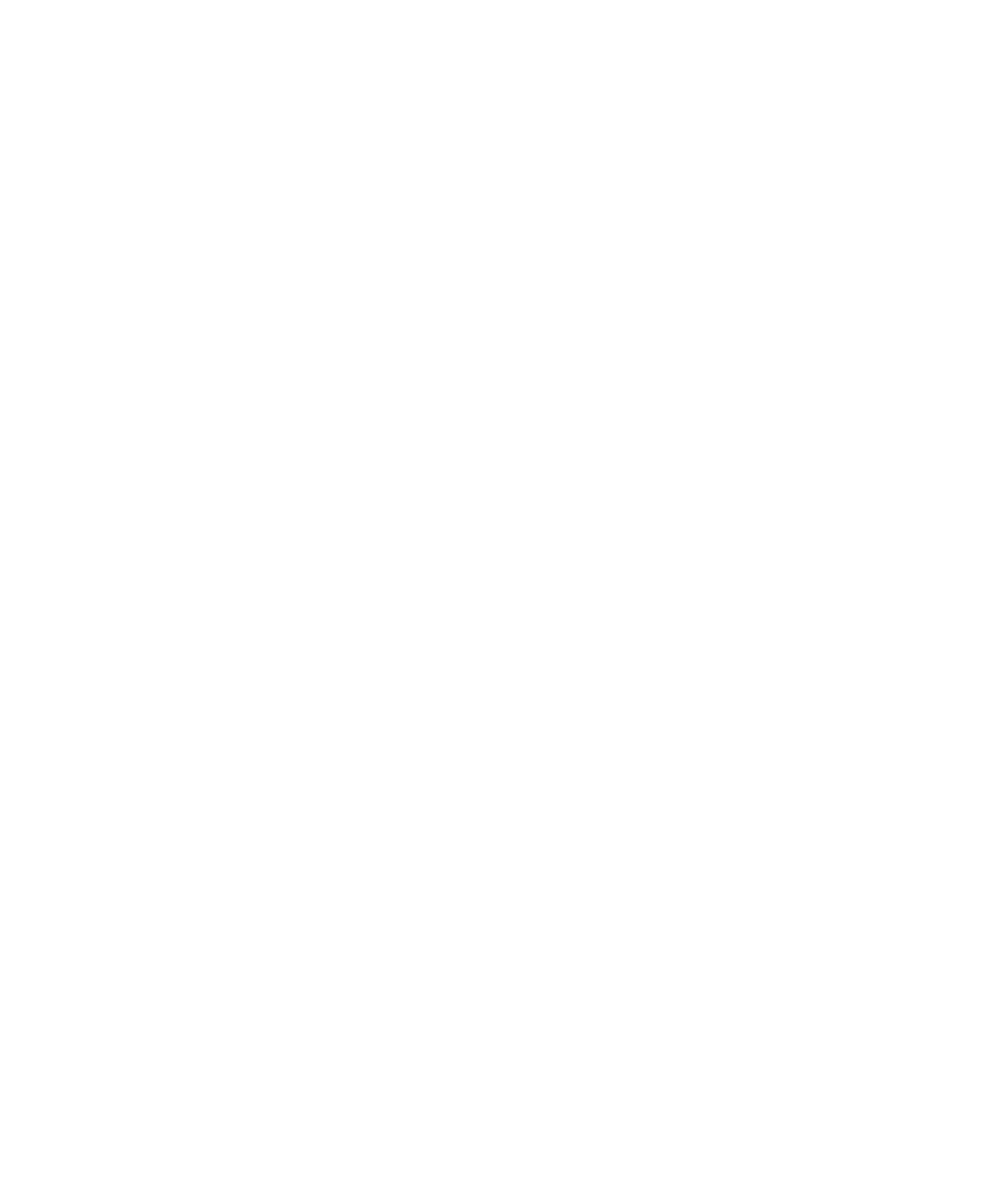
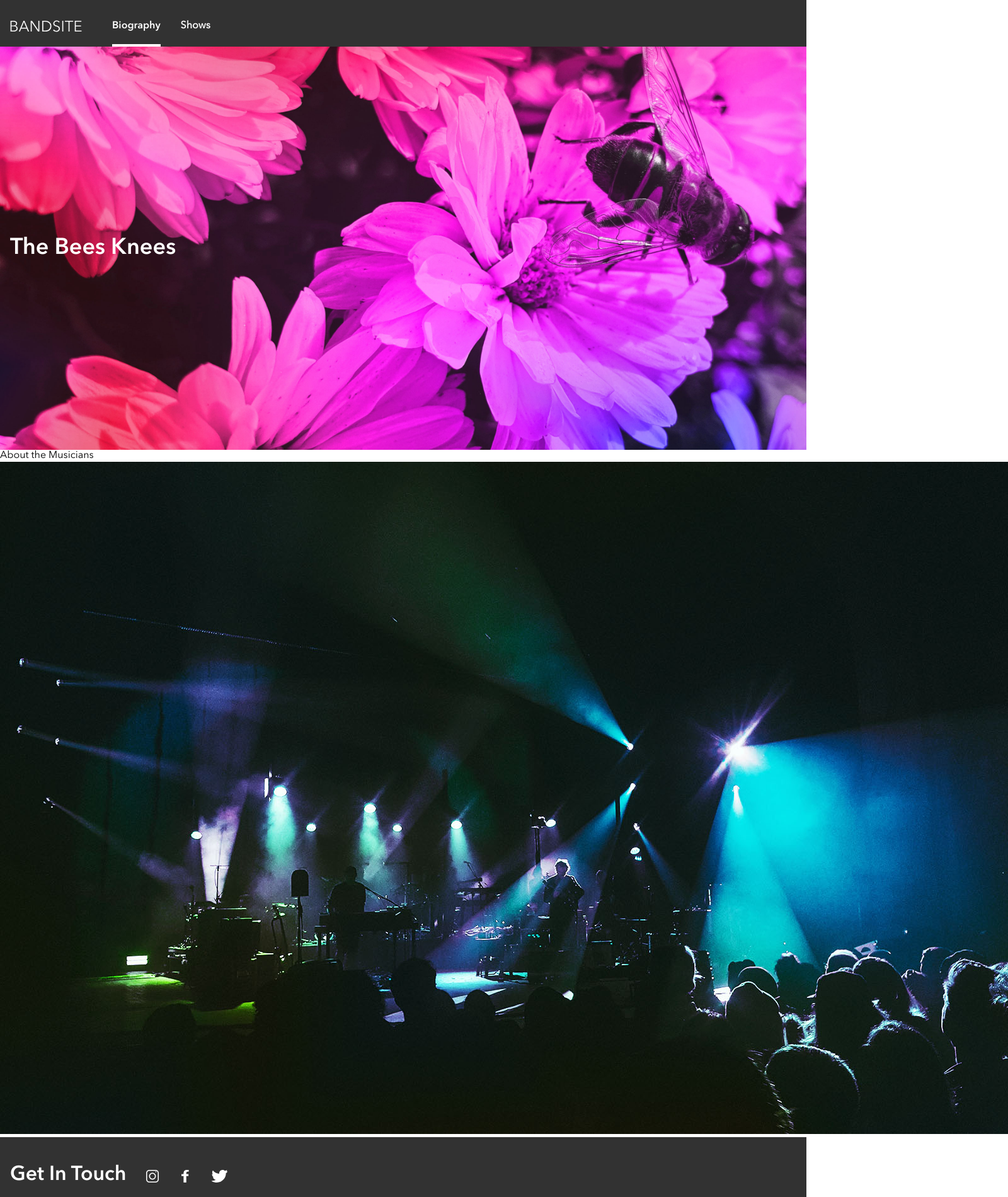
Before and after one commit to hsivritepe/hakan-sivritepe-bandsite, a plain HTML site: page index.html in a window 1280 px wide. Shown: the top 1900 px of the page at 63% size, 1600 px wide, since content can reach past the window. Before the commit the page ends 800 px from the top, so only its background shows below. Drawn offline with Linux system fonts and the light colour scheme.

Commit message:
Add footer and banner

```diff
--- a/index.html
+++ b/index.html
@@ -10,6 +10,108 @@
         <title>Bio Page</title>
 
         <link rel="stylesheet" href="/styles/normalize.css" />
+        <link rel="stylesheet" href="/styles/bio.css" />
     </head>
-    <body></body>
+    <body>
+        <header class="navigation">
+            <nav class="navigation__container">
+                <a href="/" class="navigation__link"
+                    ><img
+                        src="/assets/logos/Logo-bandsite.svg"
+                        alt="bandsite logo"
+                        class="navigation__logo"
+                /></a>
+                <ul class="navigation__list">
+                    <li
+                        class="navigation__item navigation__item--active"
+                    >
+                        <a href="/" class="navigation__link"
+                            >Biography</a
+                        >
+                    </li>
+                    <li class="navigation__item">
+                        <a href="/shows" class="navigation__link"
+                            >Shows</a
+                        >
+                    </li>
+                </ul>
+            </nav>
+        </header>
+
+        <main>
+            <section class="banner">
+                <div class="banner__title">The Bees Knees</div>
+            </section>
+
+            <section class="content">
+                <div class="content__title">About the Musicians</div>
+                <img
+                    src="/assets/images/band.jpg"
+                    class="content__image"
+                    alt="banner image"
+                />
+            </section>
+        </main>
+
+        <footer class="footer">
+            <div class="footer__line">
+                <div class="footer__title">Get In Touch</div>
+                <div class="footer__social-media">
+                    <img
+                        src="/assets/icons/svg/Icon-instagram.svg"
+                        alt="instagram logo"
+                    />
+                    <img
+                        src="/assets/icons/svg/Icon-facebook.svg"
+                        alt="facebook logo"
+                    />
+                    <img
+                        src="/assets/icons/svg/Icon-twitter.svg"
+                        alt="twitter logo"
+                    />
+                </div>
+            </div>
+            <div class="footer__line footer__line--space-between">
+                <div class="footer__boxname">
+                    <div class="footer__name">
+                        Cam Adams<br />
+                        The Bees Knees Management
+                    </div>
+                    <div class="footer__address">
+                        503 Broadway Penthouse,<br />New York, NY
+                        10012, USA
+                    </div>
+                    <div class="footer__email">
+                        info@thebeesknees.com
+                    </div>
+                </div>
+                <div class="footer__boxname">
+                    <div class="footer__name">
+                        Pearl Gregg<br />
+                        Limitless Artist Group
+                    </div>
+                    <div class="footer__address">
+                        Booking Agent for<br />
+                        US / South America / Japan
+                    </div>
+                    <div class="footer__email">
+                        pearl.gregg@limitlessag.com
+                    </div>
+                </div>
+                <div class="footer__boxname">
+                    <div class="footer__name">
+                        Carson Whyte<br />
+                        ARCH Entertainment
+                    </div>
+                    <div class="footer__address">
+                        Booking Agent for<br />
+                        UK / EU / AU
+                    </div>
+                    <div class="footer__email">
+                        cwhyte@archentertainment.com
+                    </div>
+                </div>
+            </div>
+        </footer>
+    </body>
 </html>
--- a/styles/bio.scss
+++ b/styles/bio.scss
@@ -0,0 +1,128 @@
+@use 'partials/variables' as *;
+@use 'partials/mixins' as *;
+
+body {
+    font-family: 'Avenir Next Regular', sans-serif;
+}
+
+.navigation {
+    background-color: $primary-color-black;
+
+    @include tablet {
+        padding: 1rem 1rem 0;
+    }
+
+    &__container {
+        display: flex;
+        flex-direction: column;
+        text-align: center;
+        gap: 1rem;
+        padding: 1rem 0 0;
+
+        @include tablet {
+            flex-direction: row;
+        }
+        @include desktop {
+            flex-direction: row;
+        }
+    }
+    &__list {
+        display: flex;
+        flex-direction: row;
+        justify-content: space-evenly;
+        margin: 0;
+        padding: 0;
+    }
+    &__item {
+        list-style-type: none;
+        padding-bottom: 1.25rem;
+        width: 100%;
+
+        @include tablet {
+            margin: 0 1rem;
+        }
+
+        &--active {
+            border-bottom: 4px solid $primary-color-white;
+            font-family: 'Avenir Next Demi', sans-serif;
+        }
+    }
+    &__link {
+        color: $primary-color-white;
+        font-weight: bold;
+        text-decoration: none;
+    }
+    &__logo {
+        @include tablet {
+            margin: 0 1rem 0 0;
+        }
+    }
+}
+
+.banner {
+    background-image: url('/assets/images/hero-bio.jpg');
+    background-position: center;
+    background-size: cover;
+    min-height: 50vw;
+    display: flex;
+    align-items: center;
+    padding-left: 1rem;
+
+    &__title {
+        font-family: 'Avenir Next Demi', sans-serif;
+        font-size: 2.25rem;
+        color: $primary-color-white;
+    }
+}
+.footer {
+    background-color: $primary-color-black;
+    color: $primary-color-white;
+    line-height: 1.5rem;
+    padding: 1rem;
+
+    &__line {
+        @include tablet {
+            display: flex;
+            align-items: center;
+            padding: 1rem 0;
+        }
+    }
+    &__line--space-between {
+        @include tablet {
+            justify-content: space-between;
+        }
+        @include desktop {
+            justify-content: flex-start;
+        }
+    }
+    &__boxname {
+        @include desktop {
+            padding-right: 5rem;
+        }
+    }
+    &__social-media {
+        padding: 1.25rem 0 1.5rem;
+        img {
+            padding-right: 2rem;
+        }
+    }
+
+    &__title {
+        font-family: 'Avenir Next Demi', sans-serif;
+        font-size: 2rem;
+        margin: 0 0 1.35rem;
+
+        @include tablet {
+            padding-right: 2rem;
+            margin: 0 0 1rem;
+        }
+    }
+    &__name {
+        font-family: 'Avenir Next Demi', sans-serif;
+        margin: 0 0 1.35rem;
+    }
+    &__address,
+    &__email {
+        margin: 0 0 1.35rem;
+    }
+}
--- a/styles/partials/_variables.scss
+++ b/styles/partials/_variables.scss
@@ -1,2 +1,29 @@
+//FONT
+@font-face {
+    font-family: 'Avenir Next Regular';
+    src: url('/assets/fonts/AvenirNextLTPro-Regular.otf')
+        format('opentype');
+}
+@font-face {
+    font-family: 'Avenir Next Demi';
+    src: url('/assets/fonts/AvenirNextLTPro-Demi.otf')
+        format('opentype');
+}
+@font-face {
+    font-family: 'Avenir Next Bold';
+    src: url('/assets/fonts/AvenirNextLTPro-Bold.otf')
+        format('opentype');
+}
+
+// BREAKPOINTS
 $tablet-breakpoint: 768px;
 $desktop-breakpoint: 1280px;
+
+// COLORS
+$primary-color-black: #323232;
+$primary-color-silver: #afafaf;
+$primary-color-white: #ffffff;
+
+$secondary-color-darkblack: #000000;
+$secondary-color-mercury: #e1e1e1;
+$secondary-color-alabaster: #fafafa;
```
Also changed, not shown: styles/bio.css (added), 1 other file.
